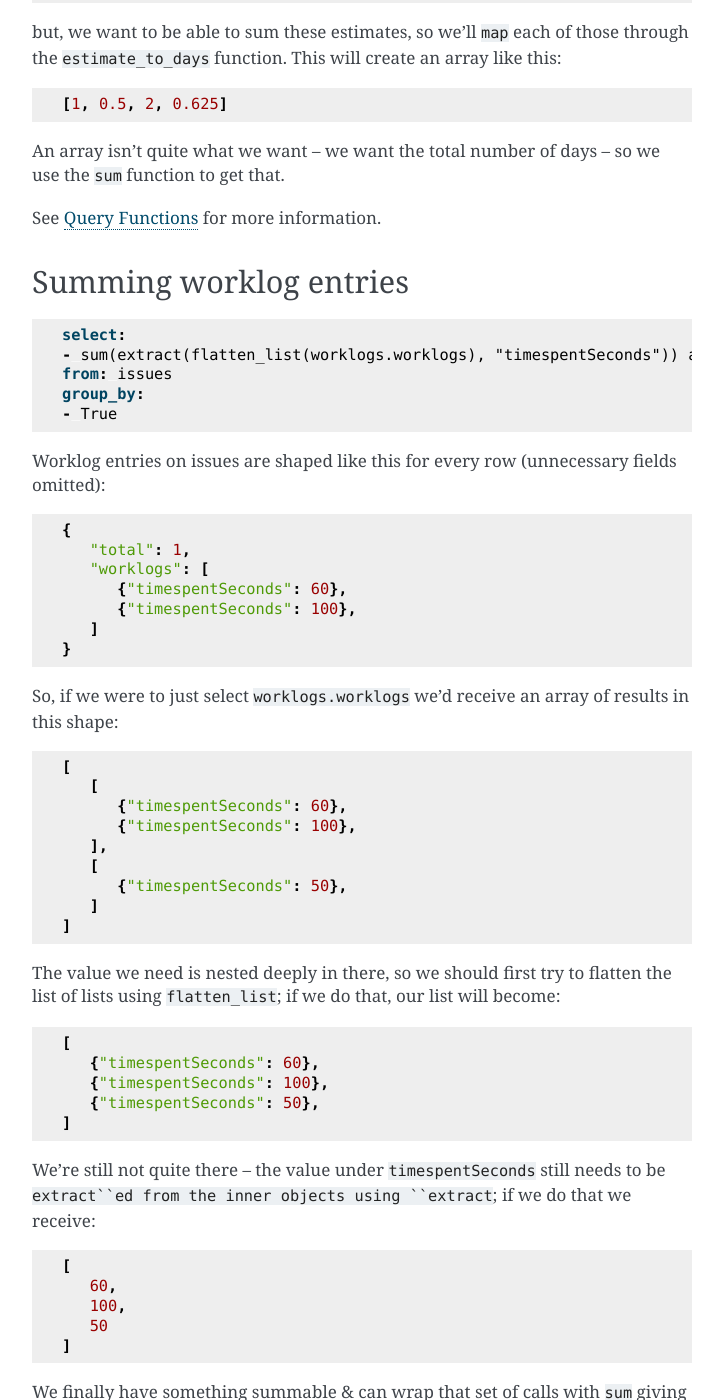
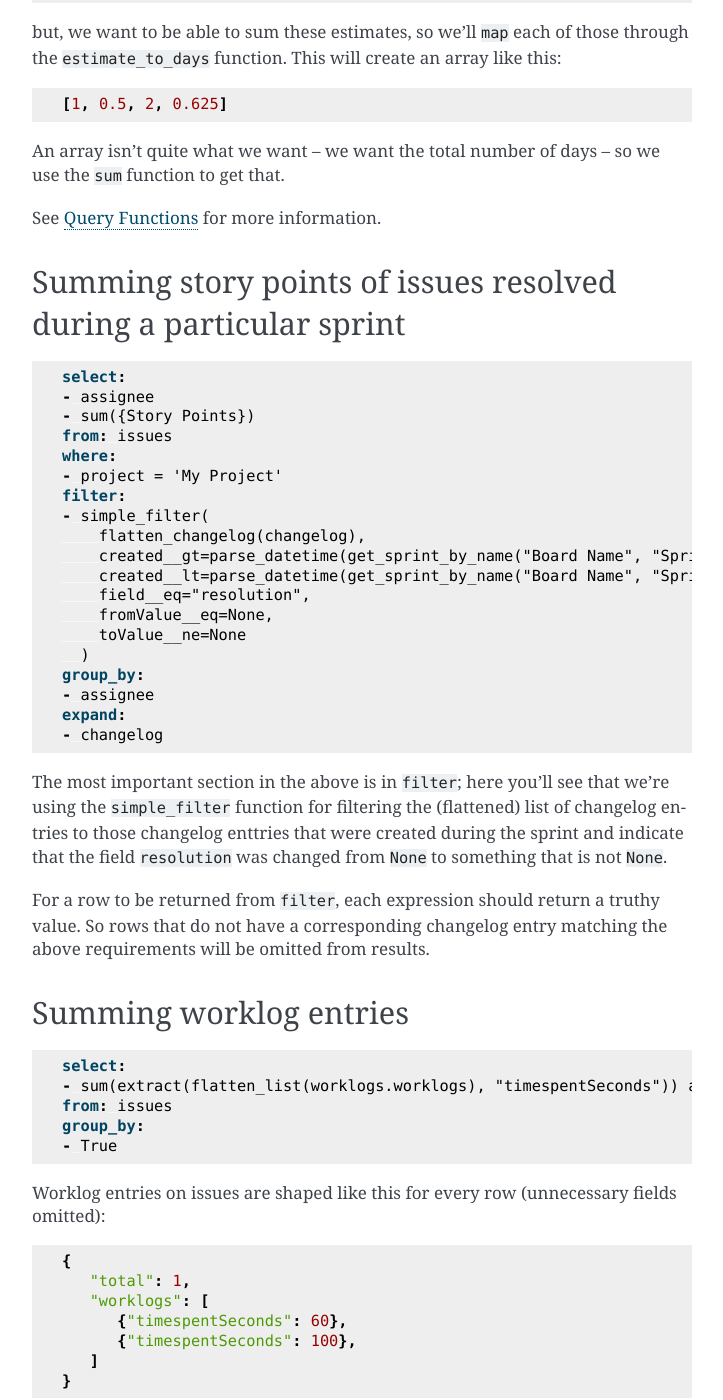
Before and after one commit to coddingtonbear/jira-select, a Sphinx documentation site: the page built from docs/examples.rst, in a window 1280 px wide and 1400 px high, scrolled down 1832 px. Shown: the whole window, without its empty margins (388-1111 px from the left). Built offline with Sphinx 7.4.7, drawn with Linux system fonts in a browser that asks for light colours; some of the changed text lies outside the part shown.

Commit message:
[#6] Adding an example to documentation showing you how to filter to entries changed in particular ways during a particular sprint.

```diff
--- a/docs/examples.rst
+++ b/docs/examples.rst
@@ -97,6 +97,44 @@ so we use the ``sum`` function to get that.
 
 See :ref:`Query Functions` for more information.
 
+Summing story points of issues resolved during a particular sprint
+------------------------------------------------------------------
+
+.. code-block:: yaml
+
+   select:
+   - assignee
+   - sum({Story Points})
+   from: issues
+   where:
+   - project = 'My Project'
+   filter:
+   - simple_filter(
+       flatten_changelog(changelog),
+       created__gt=parse_datetime(get_sprint_by_name("Board Name", "Sprint Name").startDate),
+       created__lt=parse_datetime(get_sprint_by_name("Board Name", "Sprint Name").endDate),
+       field__eq="resolution",
+       fromValue__eq=None,
+       toValue__ne=None
+     )
+   group_by:
+   - assignee
+   expand:
+   - changelog
+
+The most important section in the above is in ``filter``;
+here you'll see that we're using the ``simple_filter`` function
+for filtering the (flattened) list of changelog entries
+to those changelog enttries that were created during the sprint
+and indicate that the field ``resolution`` was changed from ``None``
+to something that is not ``None``.
+
+For a row to be returned from ``filter``,
+each expression should return a truthy value.
+So rows that do not have a corresponding changelog entry
+matching the above requirements
+will be omitted from results.
+
 Summing worklog entries
 -----------------------
 
```
